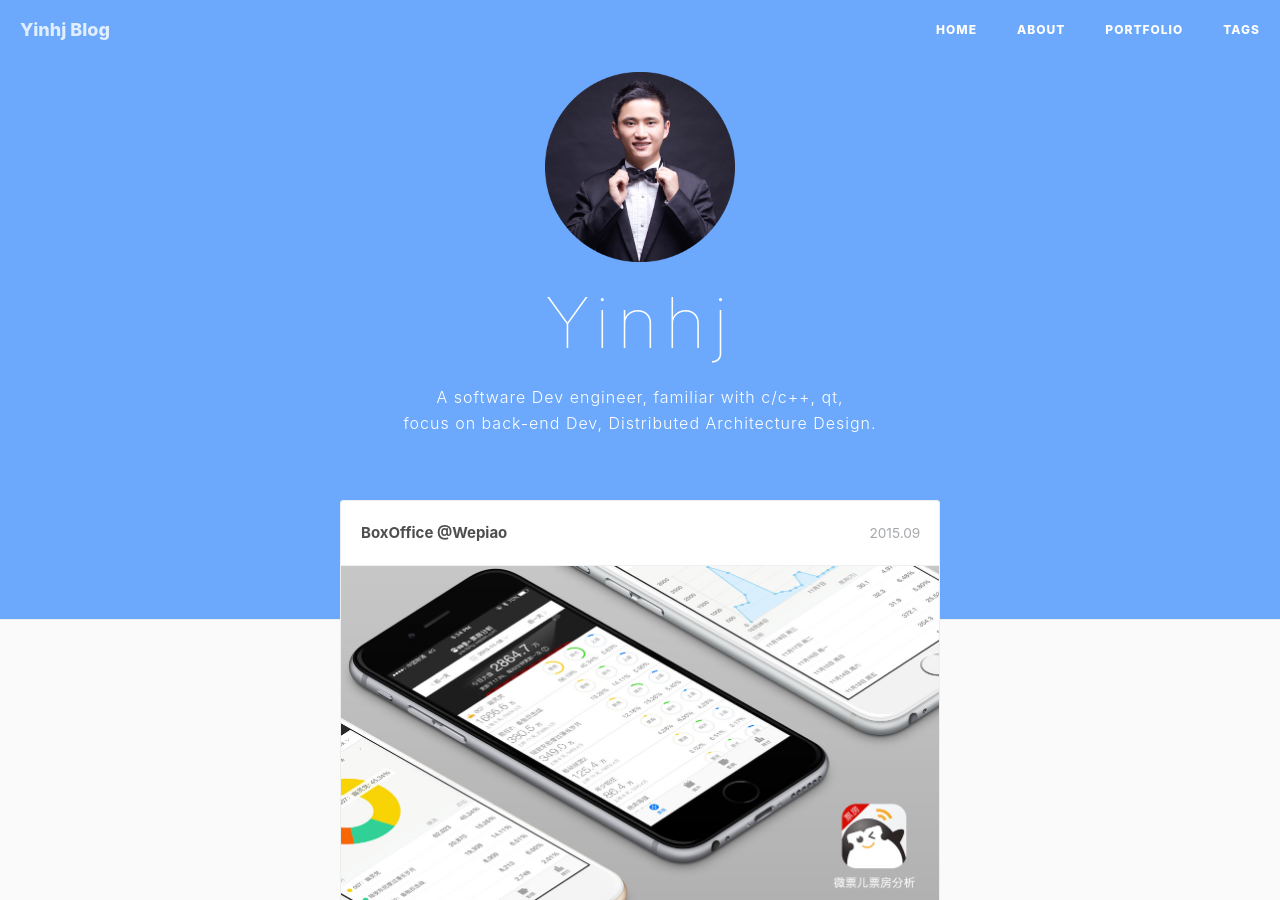
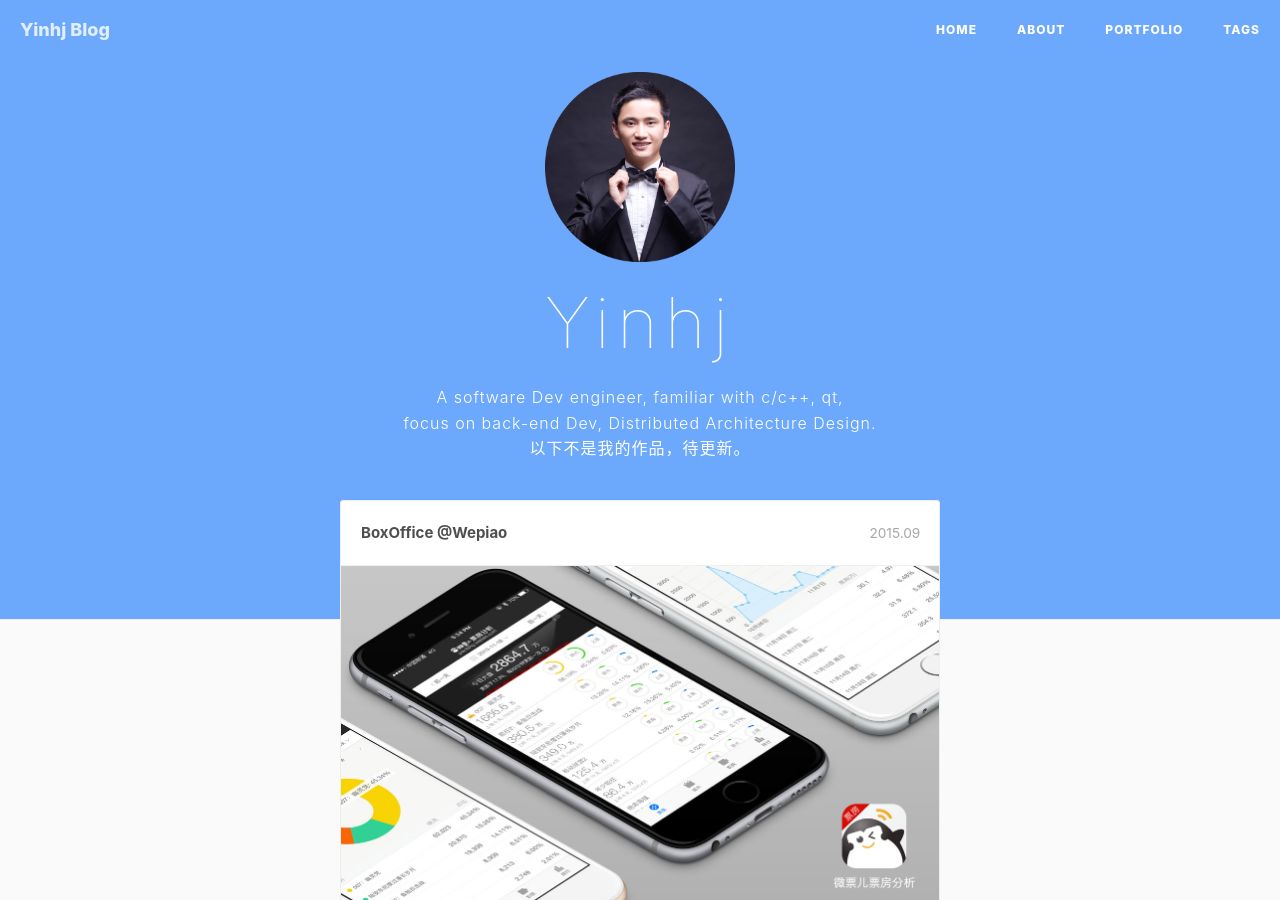
Before and after one commit to yhj167/yhj167.github.io, a Jekyll site: the page built from portfolio/index.html, in a window 1280 px wide and 900 px high. Built offline with Jekyll 4.4.1, drawn with Linux system fonts in a browser that asks for light colours; nearby versions of some CDN libraries; comment, search, counter and statistics services are not loaded.

Commit message:
问题修改
1.修改第一篇博客markdown格式错误
2.修改home和about页无法显示tags，_config.yml中最小tags个数改为0
3.更新简历
4.portfilio待更新，自己的作品集

```diff
--- a/_config.yml
+++ b/_config.yml
@@ -4,7 +4,7 @@
 header-img: img/home-bg-o.jpg
 email: yinhj062486@gmail.com, simba2010@qq.com
 description: "关于后端与架构、分布式与大数据 | 殷华杰，Web & 后端开发，分布式架构设计 | 这里是 @Yinhj殷华杰 的个人博客，与你一起发现更大的世界。"
-keyword: “殷华杰, Yinhj殷华杰, Yinhj, 殷华杰的博客, Yinhj Blog, 博客, 个人网站, 互联网, 后端, 架构设计"
+keyword: "殷华杰, Yinhj殷华杰, Yinhj, 殷华杰的博客, Yinhj Blog, 博客, 个人网站, 互联网, 后端, 架构设计"
 url: "http://yhj167.github.io"              # your host, for absolute URL
 baseurl: ""                             # for example, '/blog' if your blog hosted on 'host/blog'
 
@@ -69,24 +69,24 @@
 
 # Sidebar settings
 sidebar: true                           # whether or not using Sidebar.
-sidebar-about-description: “写写代码，做做设计，看看世界。人生不止眼前的苟且，还有远方的风景。”
+sidebar-about-description: "写写代码，做做设计，看看世界。人生不止眼前的苟且，还有远方的风景。"
 sidebar-avatar: /img/author-head.jpg      # use absolute URL, seeing it's used in both `/` and `/about/`
 
 
 
 # Featured Tags
 featured-tags: true                     # whether or not using Feature-Tags
-featured-condition-size: 1              # A tag will be featured if the size of it is more than this condition value
+featured-condition-size: 0              # A tag will be featured if the size of it is more than this condition value
 
 
 
 # Friends
 friends: [
     {
-        title: “sunxiaobiu”,
+        title: "sunxiaobiu",
         href: "http://sunxiaobiu.github.io"
     },{
-        title: “walken”,
-        href: "walken.github.io"
+        title: "walken",
+        href: "htpp://walken.github.io"
     }
 ]
--- a/about.html
+++ b/about.html
@@ -103,7 +103,7 @@
 <!-- 多说评论框 start -->
 <div class="comment">
     <div class="ds-thread"
-    {% if site.duoshuo_username == "yinhjblog" %}
+    {% if site.duoshuo_username == "huxblog" %}
         data-thread-id="1187623191091085319"
     {% else %}
         data-thread-key="{{site.duoshuo_username}}/about"
--- a/portfolio/index.html
+++ b/portfolio/index.html
@@ -19,7 +19,8 @@
 				<img width="190" height="190" src="images/author-head.png">
 				<h1>Yinhj</h1>
 				<p>A software Dev engineer, familiar with c/c++, qt,<br>
-					focus on back-end Dev, Distributed Architecture Design.</p>
+					focus on back-end Dev, Distributed Architecture Design.<br>
+                    以下不是我的作品，待更新。</p>
 			</header>
 			<div class="main">
 				<ul class="cbp_tmtimeline">
```
Also changed, not shown: 9 other files.
